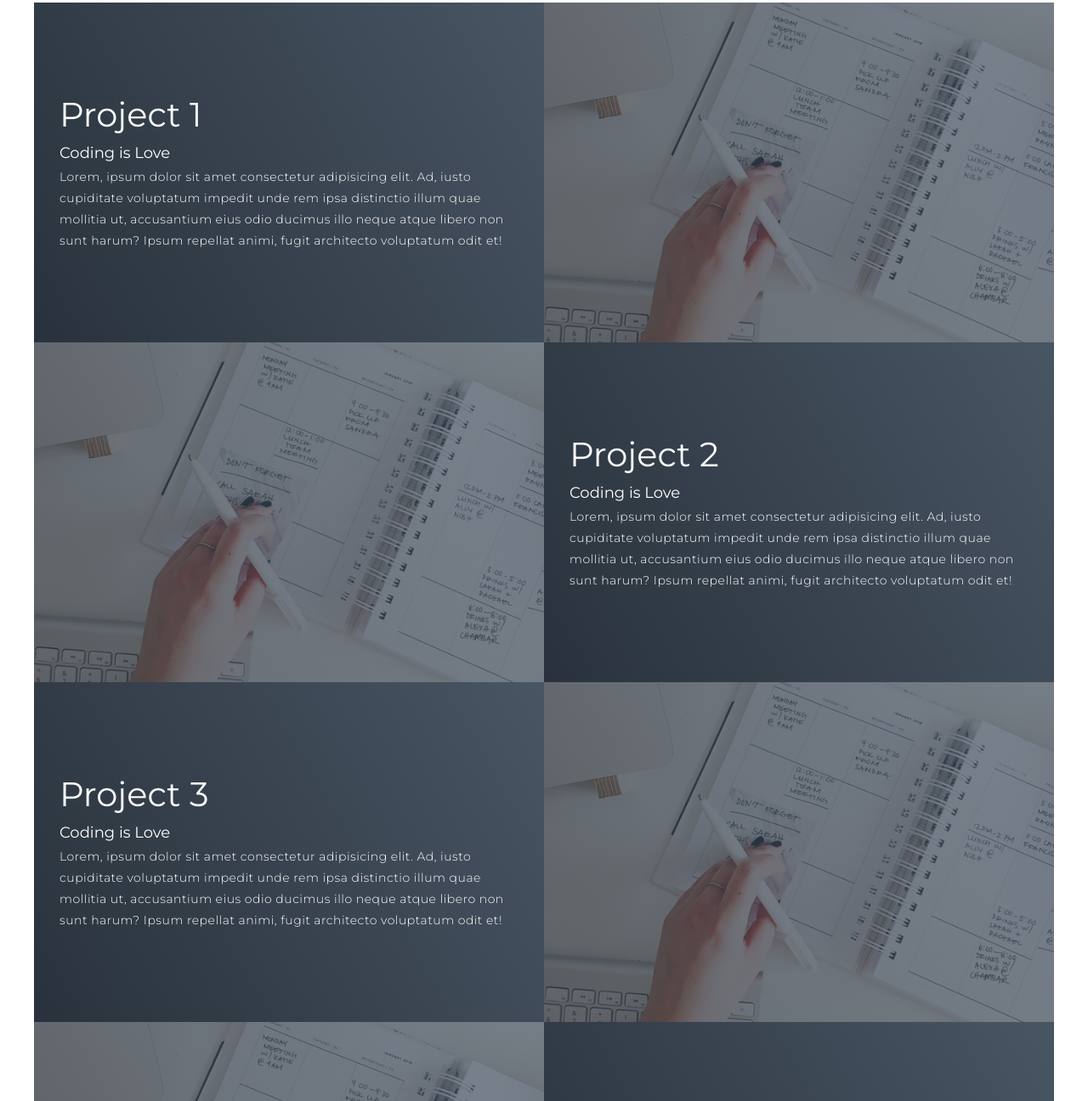
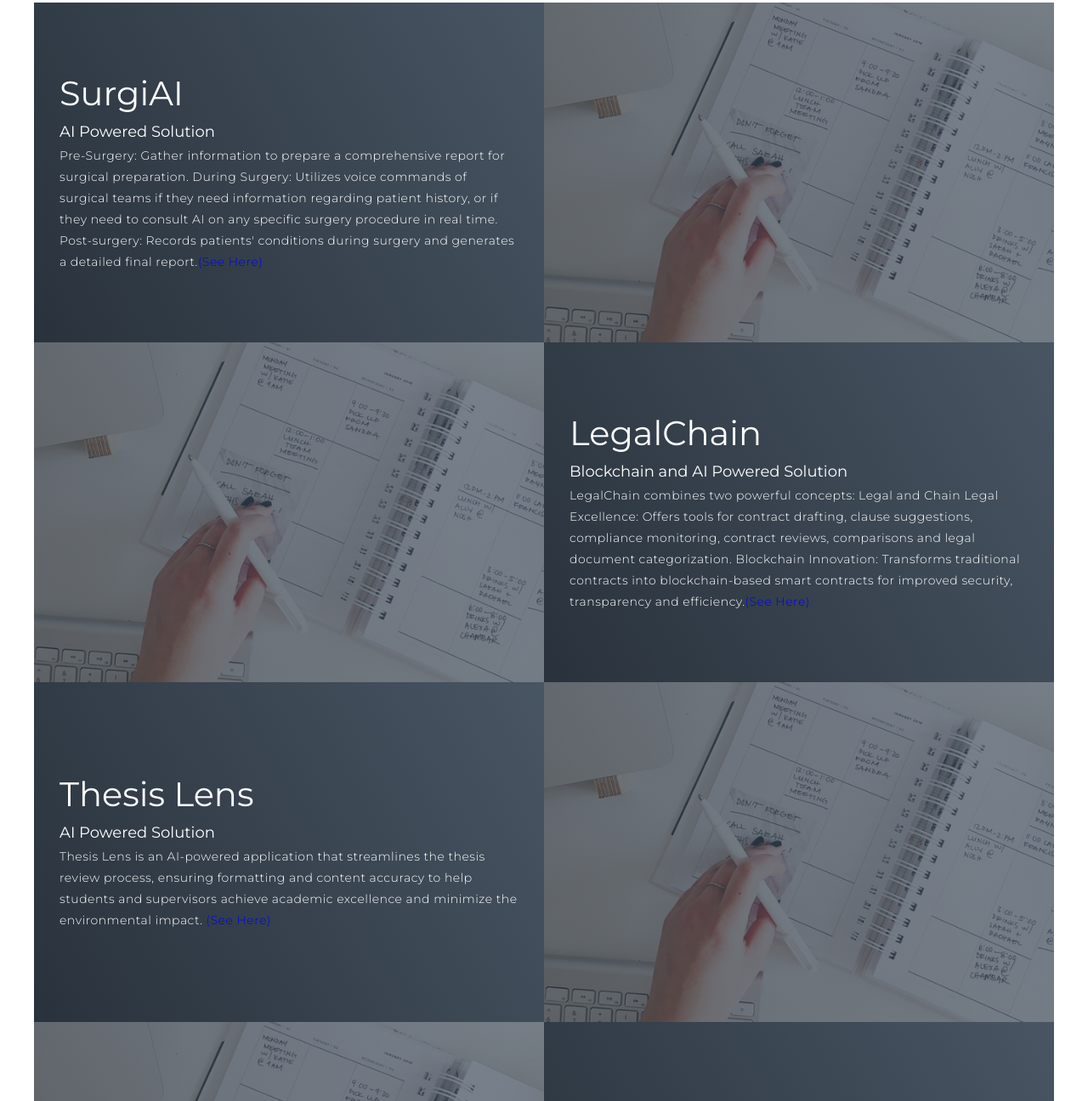
Before and after one commit to furqannr/Portfolio-Website, a plain HTML site: page index.html in a window 1280 px wide. Shown: the part 2165-3461 px from the top of the page at 85% size. Drawn offline with Linux system fonts and the light colour scheme.

Commit message:
Update index.html
Hackathons projects added

```diff
--- a/index.html
+++ b/index.html
@@ -102,11 +102,12 @@ Blockchain Innovation: Transforms traditional contracts into blockchain-based sm
       <div class="all-projects">
         <div class="project-item">
           <div class="project-info">
-            <h1>Project 1</h1>
-            <h2>Coding is Love</h2>
-            <p>Lorem, ipsum dolor sit amet consectetur adipisicing elit. Ad, iusto cupiditate voluptatum impedit unde
-              rem ipsa distinctio illum quae mollitia ut, accusantium eius odio ducimus illo neque atque libero non sunt
-              harum? Ipsum repellat animi, fugit architecto voluptatum odit et!</p>
+            <h1>SurgiAI</h1>
+            <h2>AI Powered Solution</h2>
+            <p>Pre-Surgery: Gather information to prepare a comprehensive report for surgical preparation.
+During Surgery: Utilizes voice commands of surgical teams if they need information regarding patient history, or if they need to consult AI on any specific surgery procedure in real time.
+Post-surgery: Records patients' conditions during surgery and generates a detailed final report.<a href="https://lablab.ai/event/ai-agents-hack-with-lablab-and-mindsdb/genagents/surgiai">(See Here)</a>
+</p>
           </div>
           <div class="project-img">
             <img src="./img/img-1.png" alt="img">
@@ -114,11 +115,12 @@ Blockchain Innovation: Transforms traditional contracts into blockchain-based sm
         </div>
         <div class="project-item">
           <div class="project-info">
-            <h1>Project 2</h1>
-            <h2>Coding is Love</h2>
-            <p>Lorem, ipsum dolor sit amet consectetur adipisicing elit. Ad, iusto cupiditate voluptatum impedit unde
-              rem ipsa distinctio illum quae mollitia ut, accusantium eius odio ducimus illo neque atque libero non sunt
-              harum? Ipsum repellat animi, fugit architecto voluptatum odit et!</p>
+            <h1>LegalChain</h1>
+            <h2>Blockchain and AI Powered Solution</h2>
+            <p>LegalChain combines two powerful concepts: Legal and Chain
+Legal Excellence: Offers tools for contract drafting, clause suggestions, compliance monitoring, contract reviews, comparisons and legal document categorization.
+Blockchain Innovation: Transforms traditional contracts into blockchain-based smart contracts for improved security, transparency and
+              efficiency.<a href="https://lablab.ai/event/ibm-watsonx-challenge/genagents/legalchain">(See Here)</a> </p>
           </div>
           <div class="project-img">
             <img src="./img/img-1.png" alt="img">
@@ -126,11 +128,11 @@ Blockchain Innovation: Transforms traditional contracts into blockchain-based sm
         </div>
         <div class="project-item">
           <div class="project-info">
-            <h1>Project 3</h1>
-            <h2>Coding is Love</h2>
-            <p>Lorem, ipsum dolor sit amet consectetur adipisicing elit. Ad, iusto cupiditate voluptatum impedit unde
-              rem ipsa distinctio illum quae mollitia ut, accusantium eius odio ducimus illo neque atque libero non sunt
-              harum? Ipsum repellat animi, fugit architecto voluptatum odit et!</p>
+            <h1>Thesis Lens</h1>
+            <h2>AI Powered Solution</h2>
+            <p>Thesis Lens is an AI-powered application that streamlines the thesis review process, ensuring formatting and content accuracy
+              to help students and supervisors achieve academic excellence and minimize the environmental impact.
+            <a href="https://thesis-lens.streamlit.app/">(See Here)</a></p>
           </div>
           <div class="project-img">
             <img src="./img/img-1.png" alt="img">
```
